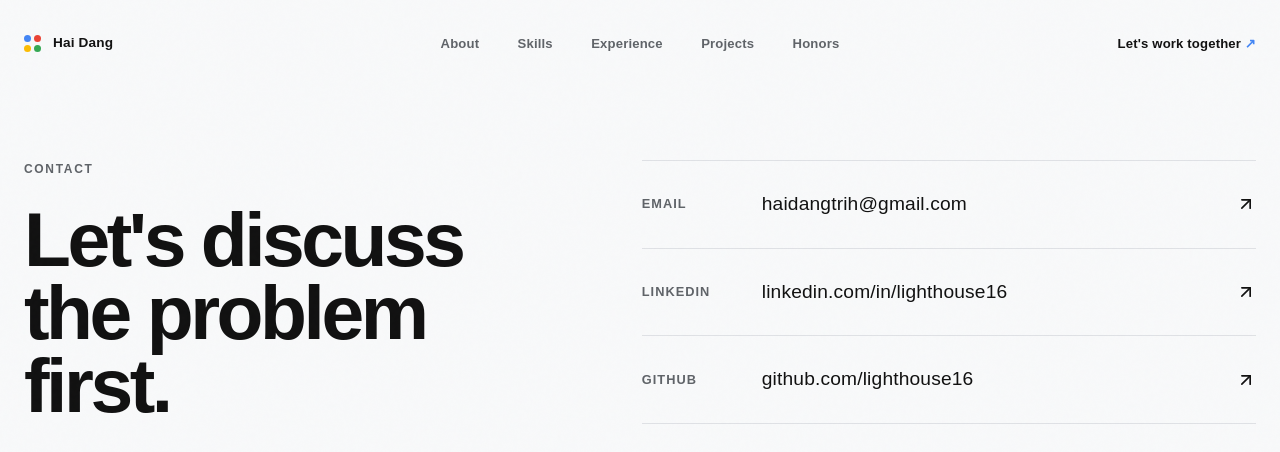
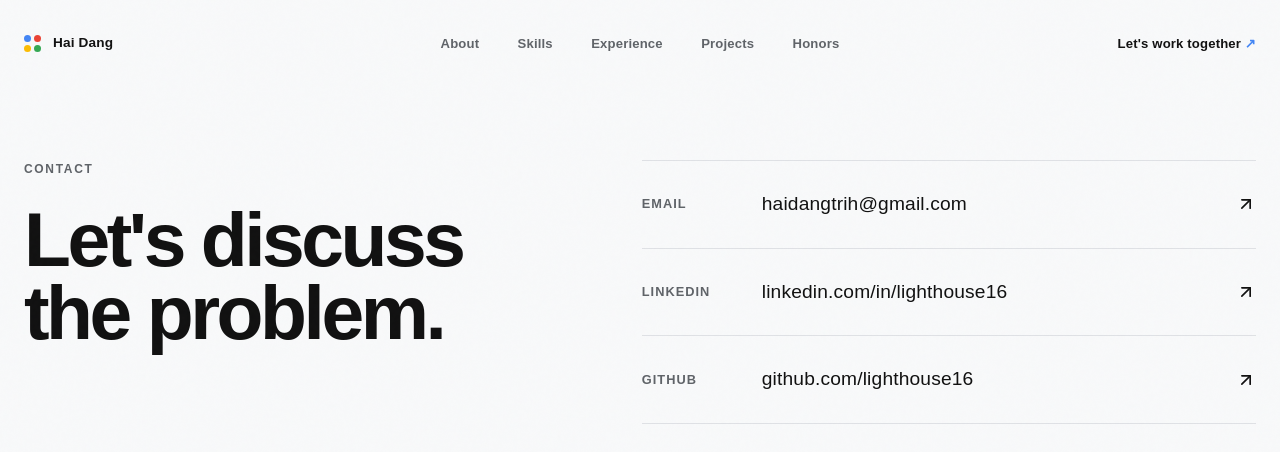
Before and after one commit to lighthouse16/portfolio, a Next.js app: page /contact in a window 1280 px wide. Shown: the top 452 px of the page. Built offline with nearby package versions, Linux system fonts and the light colour scheme; a web font is replaced by a local one.

Commit message:
Remove 'first' from contact page title

```diff
--- a/src/app/contact/page.tsx
+++ b/src/app/contact/page.tsx
@@ -58,7 +58,7 @@ export default function Contact() {
       <div className={`container ${styles.gridContainer}`}>
         <header className={styles.header}>
           <p className="eyebrow reveal">Contact</p>
-          <h1 className={`${styles.title} reveal`}>Let&apos;s discuss the problem first.</h1>
+          <h1 className={`${styles.title} reveal`}>Let&apos;s discuss the problem.</h1>
         </header>
 
         <div className={styles.channels} aria-label="Contact channels">
--- a/src/components/Experience.tsx
+++ b/src/components/Experience.tsx
@@ -17,7 +17,6 @@ const entries = [
     org: "The Hong Kong Polytechnic University",
     detail: "Hong Kong · Expected May 2029",
     bullets: [
-      "Full-Ride Academic Entry Scholarship recipient.",
       "Selected coursework in Data Structures, OOP, Data Science, AI & Data Analytics, Discrete Mathematics, and Linear Algebra.",
     ],
     icon: "🎓",
```
